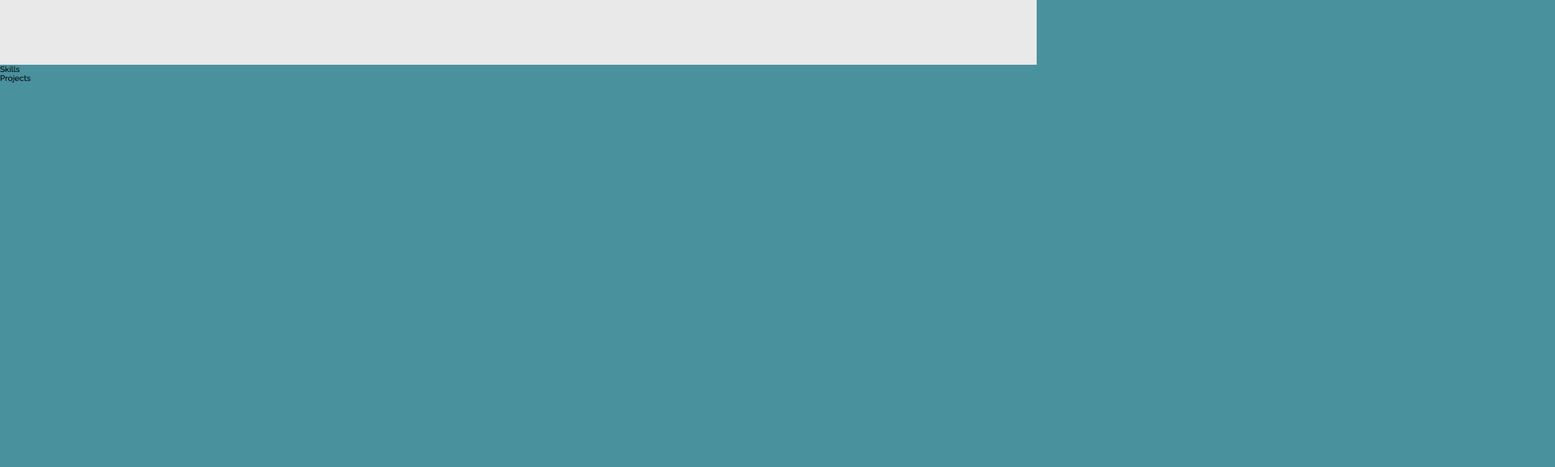
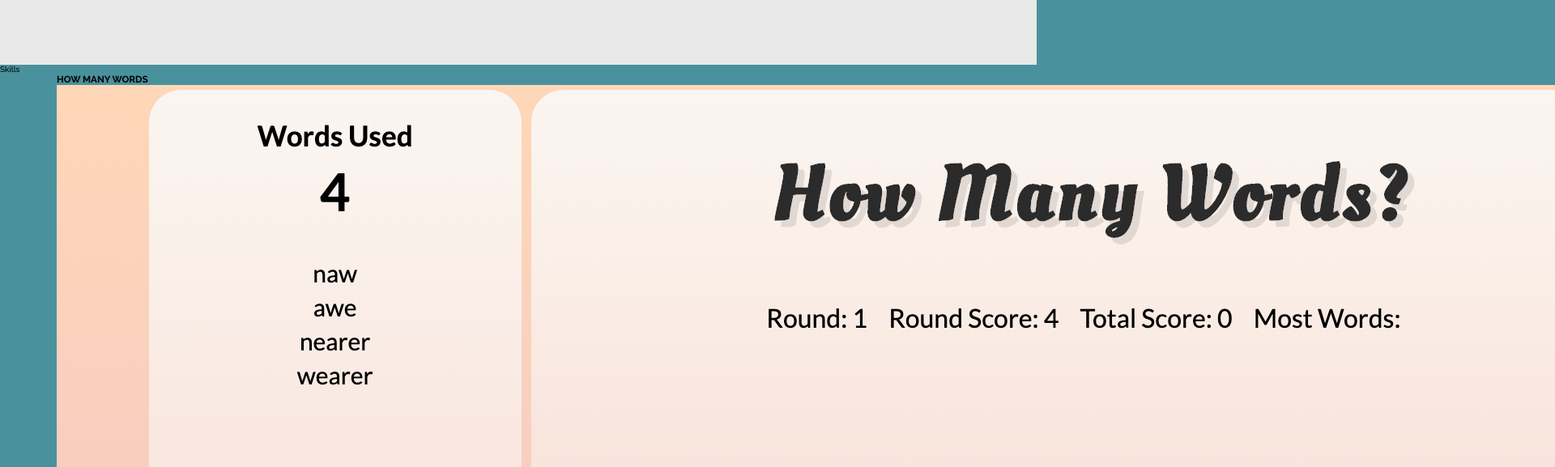
Before and after one commit to jdomo/jd-portfolio, a React (Create React App) app: page / in a window 1280 px wide. Shown: the part 810-1387 px from the top of the page at 81% size, 1920 px wide, since content can reach past the window. Before the commit the page ends 912 px from the top, so only its background shows below. Built offline with nearby package versions, Linux system fonts and the light colour scheme.

Commit message:
basic markup for projects section - need to add class for section-projects__img

```diff
--- a/src/components/Projects/Projects.js
+++ b/src/components/Projects/Projects.js
@@ -4,7 +4,31 @@ class Projects extends Component {
   render() {
     return (
       <div className="section-projects">
-        Projects
+        <div className="row">
+          <div className="col-1-of-2">
+            <h3 className="heading-tertiary">How Many Words</h3>
+            <img src="img/how-many-words.png" alt="How Many Words" className="section-projects__img"></img>
+          </div>
+          <div className="col-1-of-2">
+
+          </div>
+        </div>
+        <div className="row">
+          <div className="col-1-of-2">
+
+          </div>
+          <div className="col-1-of-2">
+
+          </div>
+        </div>
+        <div className="row">
+          <div className="col-1-of-2">
+
+          </div>
+          <div className="col-1-of-2">
+
+          </div>
+        </div>
       </div>
     )
   }
```
